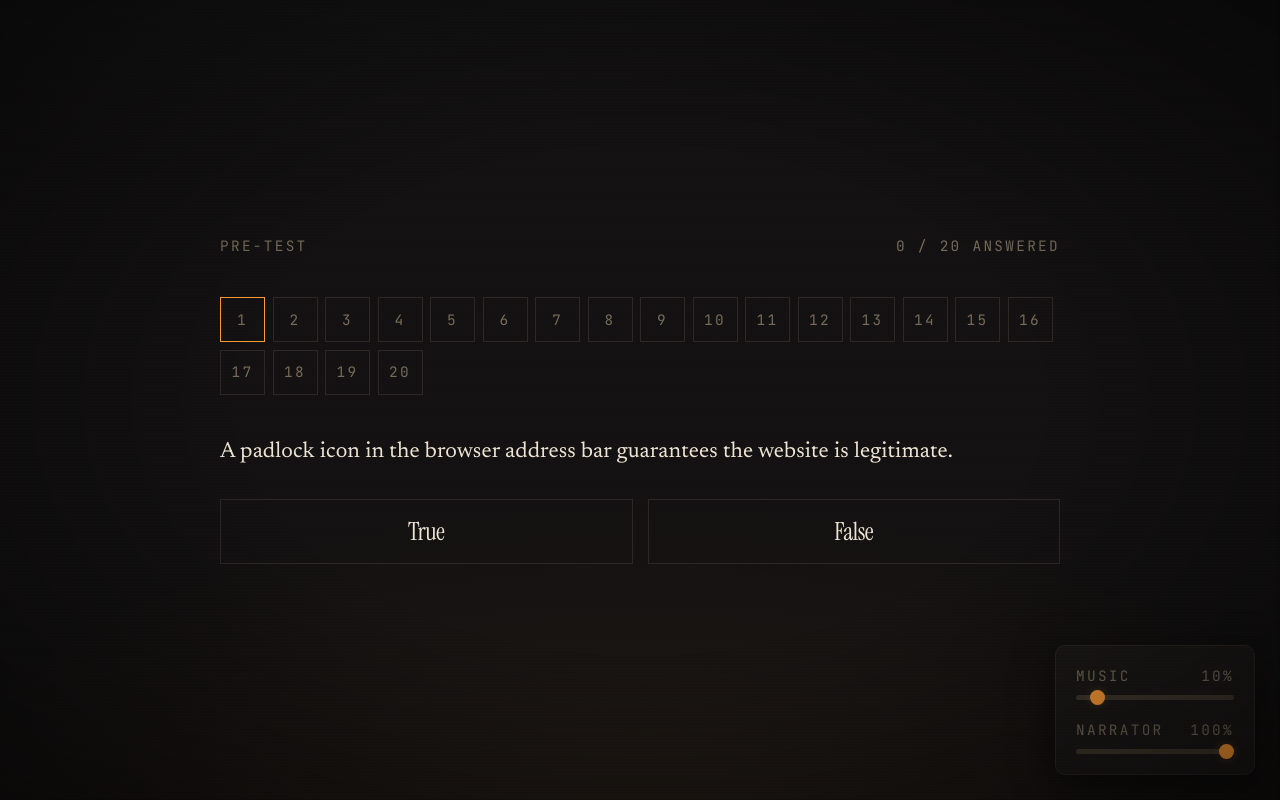
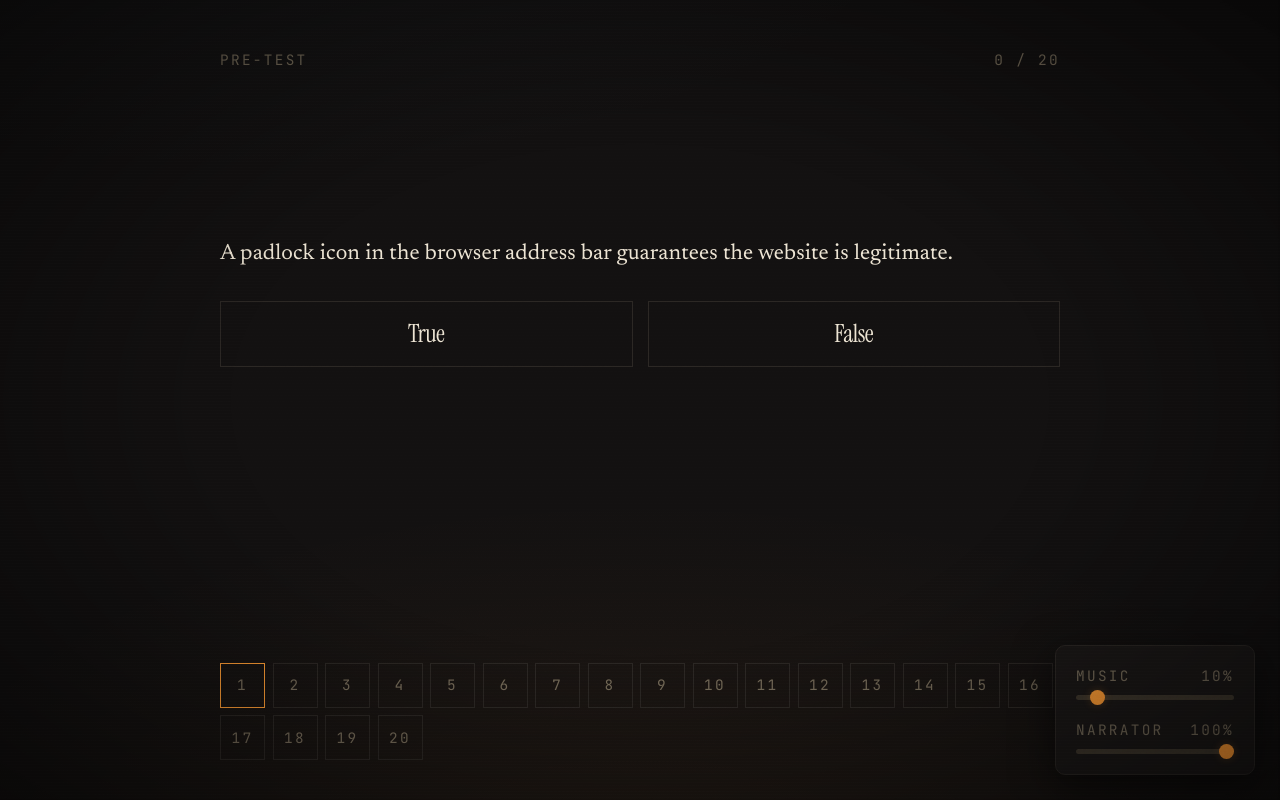
Before and after one commit to MoeJaafar/cybernet-awareness, a Next.js app: page /pretest in a window 1280 px wide. Built offline with nearby package versions, Linux system fonts and the light colour scheme.

Commit message:
nav panel at bottom, confidence always reserves space

```diff
--- a/src/components/KnowledgeTest.tsx
+++ b/src/components/KnowledgeTest.tsx
@@ -34,7 +34,8 @@ export function KnowledgeTest({
     const q = statements[idx];
     const total = statements.length;
     const current = answers[idx];
-    const allAnswered = Object.keys(answers).length === total;
+    const completedCount = Object.keys(answers).filter((k) => isComplete(answers, Number(k))).length;
+    const allAnswered = completedCount === total;
 
     const setAnswer = (val: boolean) => {
         setAnswers((prev) => ({
@@ -66,28 +67,88 @@ export function KnowledgeTest({
         router.push(nextRoute);
     };
 
-    const isComplete = (i: number) => {
-        const a = answers[i];
-        return a !== undefined && a.confidence > 0;
-    };
+    const hasAnswer = current?.answer !== undefined;
 
     return (
-        <div className="min-h-screen flex flex-col items-center justify-center px-6 py-12">
-            <div className="max-w-2xl w-full flex flex-col gap-8">
-                {/* Header */}
-                <div className="flex items-center justify-between">
-                    <span className="type-mono text-[color:var(--color-amber)]">
-                        {title}
-                    </span>
-                    <span className="type-mono text-[color:var(--color-bone-muted)] tabular-nums">
-                        {Object.keys(answers).filter((k) => isComplete(Number(k))).length} / {total} answered
-                    </span>
+        <div className="min-h-screen flex flex-col px-6">
+            {/* ── Top: header ── */}
+            <div className="max-w-2xl w-full mx-auto pt-10 pb-4 flex items-center justify-between">
+                <span className="type-mono text-[color:var(--color-amber)]">
+                    {title}
+                </span>
+                <span className="type-mono text-[color:var(--color-bone-muted)] tabular-nums">
+                    {completedCount} / {total}
+                </span>
+            </div>
+
+            {/* ── Middle: question area (centered, stable height) ── */}
+            <div className="flex-1 flex items-center">
+                <div className="max-w-2xl w-full mx-auto">
+                    <motion.div
+                        key={idx}
+                        initial={{ opacity: 0 }}
+                        animate={{ opacity: 1 }}
+                        transition={{ duration: 0.2 }}
+                        className="flex flex-col gap-6"
+                    >
+                        <p className="type-body text-[color:var(--color-bone)] text-[22px] leading-relaxed">
+                            {q.statement}
+                        </p>
+
+                        {/* True / False */}
+                        <div className="flex gap-3">
+                            {([true, false] as const).map((val) => {
+                                const selected = current?.answer === val;
+                                const borderClass = selected
+                                    ? "border-[color:var(--color-amber)] bg-[color:var(--color-amber)]/10"
+                                    : "border-[color:var(--color-edge-subtle)] hover:border-[color:var(--color-amber)]";
+                                return (
+                                    <button
+                                        key={String(val)}
+                                        type="button"
+                                        onClick={() => setAnswer(val)}
+                                        className={`flex-1 border ${borderClass} py-4 type-display text-xl text-[color:var(--color-bone)] transition-all`}
+                                    >
+                                        {val ? "True" : "False"}
+                                    </button>
+                                );
+                            })}
+                        </div>
+
+                        {/* Confidence �� always reserves its space to prevent layout shift */}
+                        <div className={`flex flex-col gap-3 transition-opacity ${hasAnswer ? "opacity-100" : "opacity-0 pointer-events-none"}`}>
+                            <span className="type-mono text-[color:var(--color-bone-muted)]">
+                                how confident are you?
+                            </span>
+                            <div className="flex gap-3">
+                                {CONFIDENCE_LABELS.map((label, i) => {
+                                    const val = i + 1;
+                                    const selected = current?.confidence === val;
+                                    const borderClass = selected
+                                        ? "border-[color:var(--color-amber)] bg-[color:var(--color-amber)]/10"
+                                        : "border-[color:var(--color-edge-subtle)] hover:border-[color:var(--color-amber)]";
+                                    return (
+                                        <button
+                                            key={val}
+                                            type="button"
+                                            onClick={() => setConfidence(val)}
+                                            className={`flex-1 border ${borderClass} py-4 type-display text-lg text-[color:var(--color-bone)] transition-all`}
+                                        >
+                                            {label}
+                                        </button>
+                                    );
+                                })}
+                            </div>
+                        </div>
+                    </motion.div>
                 </div>
+            </div>
 
-                {/* Navigation panel */}
+            {/* ── Bottom: nav panel + submit (pinned) ── */}
+            <div className="max-w-2xl w-full mx-auto pb-8 pt-4 flex flex-col gap-4">
                 <div className="flex flex-wrap gap-1.5">
                     {statements.map((_, i) => {
-                        const done = isComplete(i);
+                        const done = isComplete(answers, i);
                         const active = i === idx;
                         const bg = done
                             ? "bg-[color:var(--color-amber)]/20"
@@ -116,72 +177,6 @@ export function KnowledgeTest({
                     })}
                 </div>
 
-                {/* Question */}
-                <motion.div
-                    key={idx}
-                    initial={{ opacity: 0, y: 6 }}
-                    animate={{ opacity: 1, y: 0 }}
-                    transition={{ duration: 0.25 }}
-                    className="flex flex-col gap-6"
-                >
-                    <p className="type-body text-[color:var(--color-bone)] text-[22px] leading-relaxed">
-                        {q.statement}
-                    </p>
-
-                    {/* True / False — always changeable */}
-                    <div className="flex gap-3">
-                        {([true, false] as const).map((val) => {
-                            const selected = current?.answer === val;
-                            const borderClass = selected
-                                ? "border-[color:var(--color-amber)] bg-[color:var(--color-amber)]/10"
-                                : "border-[color:var(--color-edge-subtle)] hover:border-[color:var(--color-amber)]";
-                            return (
-                                <button
-                                    key={String(val)}
-                                    type="button"
-                                    onClick={() => setAnswer(val)}
-                                    className={`flex-1 border ${borderClass} py-4 type-display text-xl text-[color:var(--color-bone)] transition-all`}
-                                >
-                                    {val ? "True" : "False"}
-                                </button>
-                            );
-                        })}
-                    </div>
-
-                    {/* Confidence — always changeable */}
-                    {current?.answer !== undefined && (
-                        <motion.div
-                            initial={{ opacity: 0, y: 4 }}
-                            animate={{ opacity: 1, y: 0 }}
-                            className="flex flex-col gap-3"
-                        >
-                            <span className="type-mono text-[color:var(--color-bone-muted)]">
-                                how confident are you?
-                            </span>
-                            <div className="flex gap-3">
-                                {CONFIDENCE_LABELS.map((label, i) => {
-                                    const val = i + 1;
-                                    const selected = current?.confidence === val;
-                                    const borderClass = selected
-                                        ? "border-[color:var(--color-amber)] bg-[color:var(--color-amber)]/10"
-                                        : "border-[color:var(--color-edge-subtle)] hover:border-[color:var(--color-amber)]";
-                                    return (
-                                        <button
-                                            key={val}
-                                            type="button"
-                                            onClick={() => setConfidence(val)}
-                                            className={`flex-1 border ${borderClass} py-4 type-display text-lg text-[color:var(--color-bone)] transition-all`}
-                                        >
-                                            {label}
-                                        </button>
-                                    );
-                                })}
-                            </div>
-                        </motion.div>
-                    )}
-                </motion.div>
-
-                {/* Submit — only when all 20 are fully answered */}
                 {allAnswered && (
                     <motion.div
                         initial={{ opacity: 0, y: 4 }}
@@ -201,3 +196,8 @@ export function KnowledgeTest({
         </div>
     );
 }
+
+function isComplete(answers: Record<number, Answer>, i: number): boolean {
+    const a = answers[i];
+    return a !== undefined && a.confidence > 0;
+}
```
